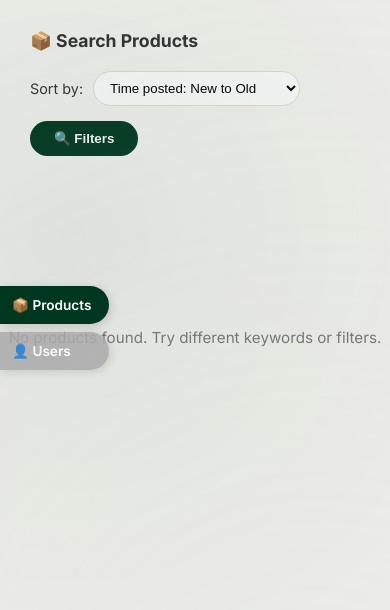
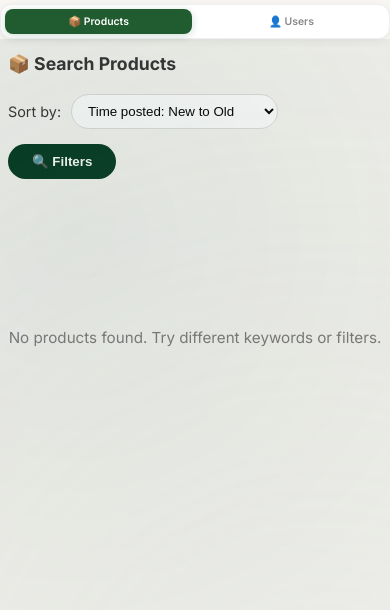
Before and after one commit to qixbot/E-bye-G09-, a Flask app: page /search in a window 390 px wide. Shown: the part 94-704 px from the top of the page. Run offline with Flask 3, Linux system fonts and the light colour scheme; a user stored in the database is signed in; data that the repository does not hold is empty; parts of the project's set-up code (start-up, migrations or seed data) failed here and were passed over; some libraries are stand-ins or nearby versions.

Commit message:
change search page mobile responsive

```diff
--- a/static/search.css
+++ b/static/search.css
@@ -285,6 +285,22 @@
     opacity: 1;
 }
 
+/* The wrapper – no special styling on desktop */
+.search-tabs-sticky {
+    background: transparent;
+    padding: 0;
+    margin: 0;
+    box-shadow: none;
+    border: none;
+}
+
+/* ===== Search Page Wrapper ===== */
+.search-page-wrapper {
+    padding: 30px 30px 90px 30px;
+    max-width: 1200px;
+    margin: 0 auto;
+}
+
 /* ===== User Results Grid ===== */
 .user-search-grid {
     display: grid;
@@ -359,3 +375,102 @@
     margin-top: 60px;
     font-size: 1rem;
 }
+
+/* ============================================================
+   MOBILE RESPONSIVE - Tabs move to top (sticky)
+   ============================================================ */
+
+@media (max-width: 768px) {
+    /* --- Sticky wrapper that holds the tabs --- */
+    .search-tabs-sticky {
+        position: sticky;
+        top: 78px;  /* matches mobile navbar height */
+        z-index: 100;
+        background: #f7f6f2;
+        padding: 6px 12px 0 12px;
+        margin: 0 -12px 0 -12px;
+    }
+
+    /* --- Override the tabs to be horizontal at the top --- */
+    .search-mode-tabs {
+        position: static;           /* remove fixed positioning */
+        transform: none;            /* remove vertical centering */
+        flex-direction: row;        /* horizontal instead of vertical */
+        background: #ffffff;
+        border-radius: 12px;
+        box-shadow: 0 2px 8px rgba(0,0,0,0.06);
+        border: 1px solid #f0f0f0;
+        padding: 4px;
+        gap: 6px;
+        width: 100%;                /* full width */
+        left: auto;
+        top: auto;
+    }
+
+    /* --- Override button styles for mobile --- */
+    .search-tab-btn {
+        flex: 1;                    /* equal width */
+        justify-content: center;
+        padding: 8px 12px;
+        font-size: 0.75rem;
+        border-radius: 8px;         /* fully rounded corners */
+        box-shadow: none;
+        background: transparent;
+        color: #888;
+        opacity: 1;
+        white-space: nowrap;
+    }
+
+    .search-tab-btn:hover {
+        padding-right: 12px;        /* reset desktop hover effect */
+        background: rgba(32, 92, 48, 0.06);
+        color: #205c30;
+    }
+
+    .search-tab-btn.active {
+        background: #205c30;
+        color: white;
+        box-shadow: 0 2px 8px rgba(32, 92, 48, 0.2);
+    }
+
+    .search-tab-btn.active:hover {
+        background: #0e3a1a;
+        color: white;
+    }
+
+    /* --- Adjust page wrapper padding for mobile --- */
+    .search-page-wrapper {
+        padding: 0 12px 80px 12px;
+    }
+
+    /* --- Search header spacing --- */
+    .search-header-title {
+        margin-top: 14px;
+    }
+
+    .search-header-title h3 {
+        font-size: 0.95rem;
+    }
+}
+
+/* --- Extra small phones (under 420px) --- */
+@media (max-width: 420px) {
+    .search-tabs-sticky {
+        top: 68px;
+        padding: 4px 8px 0 8px;
+        margin: 0 -8px 0 -8px;
+    }
+
+    .search-tab-btn {
+        padding: 6px 8px;
+        font-size: 0.65rem;
+    }
+
+    .search-page-wrapper {
+        padding: 0 8px 70px 8px;
+    }
+
+    .search-header-title h3 {
+        font-size: 0.85rem;
+    }
+}
--- a/templates/search.html
+++ b/templates/search.html
@@ -6,9 +6,11 @@
 <link rel="stylesheet" href="{{ url_for('static', filename='search.css') }}">
 
 <!-- Search Mode Tab Buttons -->
-<div class="search-mode-tabs">
-    <button class="search-tab-btn active" id="tab-products" onclick="switchTab('products')">📦 Products</button>
-    <button class="search-tab-btn" id="tab-users" onclick="switchTab('users')">👤 Users</button>
+<div class="search-tabs-sticky" id="searchTabsSticky">
+    <div class="search-mode-tabs">
+        <button class="search-tab-btn active" id="tab-products" onclick="switchTab('products')">📦 Products</button>
+        <button class="search-tab-btn" id="tab-users" onclick="switchTab('users')">👤 Users</button>
+    </div>
 </div>
 
 <div class="search-page-wrapper">
```
